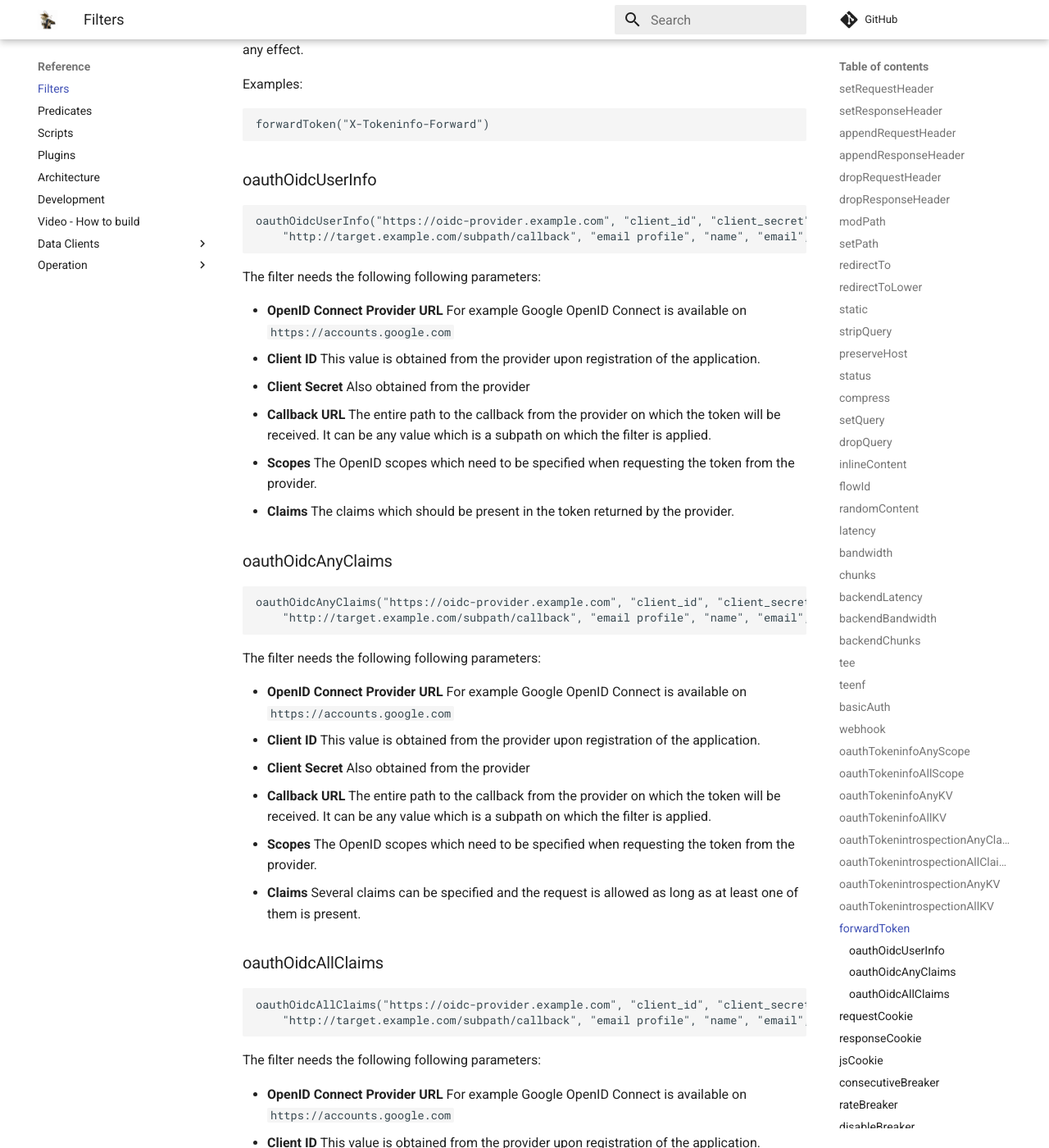
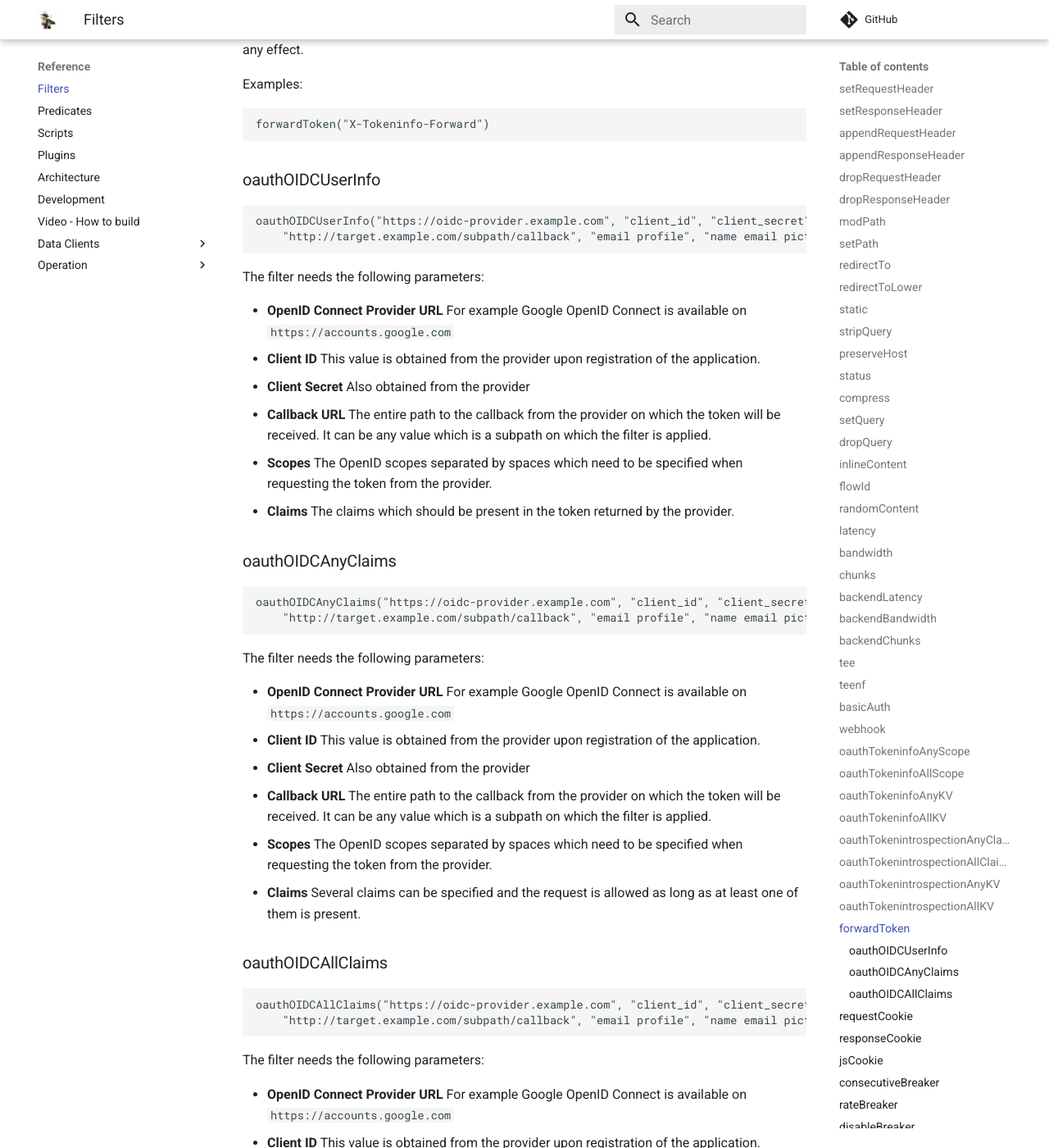
Before and after one commit to zalando/skipper, an MkDocs documentation site: the page built from docs/reference/filters.md, in a window 1280 px wide and 1400 px high, scrolled down 12229 px. Shown: the whole window at 82% size. Built offline with MkDocs 1.6.1 and Material for MkDocs 9.7.7, drawn with Linux system fonts in a browser that asks for light colours; comment, search, counter and statistics services are not loaded; some of the changed text lies outside the part shown.

Commit message:
Scopes and Claims are passed to filter as space separated strings
Signed-off-by: Arjun Naik <arjun.rn@gmail.com>

````diff
--- a/docs/reference/filters.md
+++ b/docs/reference/filters.md
@@ -570,53 +570,53 @@ Examples:
 forwardToken("X-Tokeninfo-Forward")
 ```
 
-### oauthOidcUserInfo
+### oauthOIDCUserInfo
 
 ```
-oauthOidcUserInfo("https://oidc-provider.example.com", "client_id", "client_secret",
-    "http://target.example.com/subpath/callback", "email profile", "name", "email", "picture")
+oauthOIDCUserInfo("https://oidc-provider.example.com", "client_id", "client_secret",
+    "http://target.example.com/subpath/callback", "email profile", "name email picture")
 ```
 
-The filter needs the following following parameters:
+The filter needs the following parameters:
 
 * **OpenID Connect Provider URL** For example Google OpenID Connect is available on `https://accounts.google.com`
 * **Client ID** This value is obtained from the provider upon registration of the application.
 * **Client Secret**  Also obtained from the provider
 * **Callback URL** The entire path to the callback from the provider on which the token will be received.
     It can be any value which is a subpath on which the filter is applied.
-* **Scopes** The OpenID scopes which need to be specified when requesting the token from the provider.
+* **Scopes** The OpenID scopes separated by spaces which need to be specified when requesting the token from the provider.
 * **Claims** The claims which should be present in the token returned by the provider.
 
-### oauthOidcAnyClaims
+### oauthOIDCAnyClaims
 
 ```
-oauthOidcAnyClaims("https://oidc-provider.example.com", "client_id", "client_secret",
-    "http://target.example.com/subpath/callback", "email profile", "name", "email", "picture")
+oauthOIDCAnyClaims("https://oidc-provider.example.com", "client_id", "client_secret",
+    "http://target.example.com/subpath/callback", "email profile", "name email picture")
 ```
-The filter needs the following following parameters:
+The filter needs the following parameters:
 
 * **OpenID Connect Provider URL** For example Google OpenID Connect is available on `https://accounts.google.com`
 * **Client ID** This value is obtained from the provider upon registration of the application.
 * **Client Secret**  Also obtained from the provider
 * **Callback URL** The entire path to the callback from the provider on which the token will be received.
     It can be any value which is a subpath on which the filter is applied.
-* **Scopes** The OpenID scopes which need to be specified when requesting the token from the provider.
+* **Scopes** The OpenID scopes separated by spaces which need to be specified when requesting the token from the provider.
 * **Claims** Several claims can be specified and the request is allowed as long as at least one of them is present.
 
-### oauthOidcAllClaims
+### oauthOIDCAllClaims
 
 ```
-oauthOidcAllClaims("https://oidc-provider.example.com", "client_id", "client_secret",
-    "http://target.example.com/subpath/callback", "email profile", "name", "email", "picture")
+oauthOIDCAllClaims("https://oidc-provider.example.com", "client_id", "client_secret",
+    "http://target.example.com/subpath/callback", "email profile", "name email picture")
 ```
-The filter needs the following following parameters:
+The filter needs the following parameters:
 
 * **OpenID Connect Provider URL** For example Google OpenID Connect is available on `https://accounts.google.com`
 * **Client ID** This value is obtained from the provider upon registration of the application.
 * **Client Secret**  Also obtained from the provider
 * **Callback URL** The entire path to the callback from the provider on which the token will be received.
     It can be any value which is a subpath on which the filter is applied.
-* **Scopes** The OpenID scopes which need to be specified when requesting the token from the provider.
+* **Scopes** The OpenID scopes separated by spaces which need to be specified when requesting the token from the provider.
 * **Claims** Several claims can be specified and the request is allowed only when all claims are present.
 
 ## requestCookie
````
